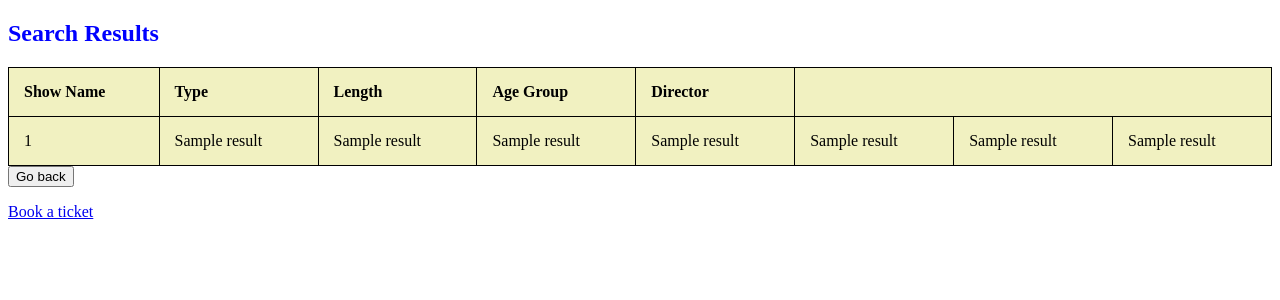
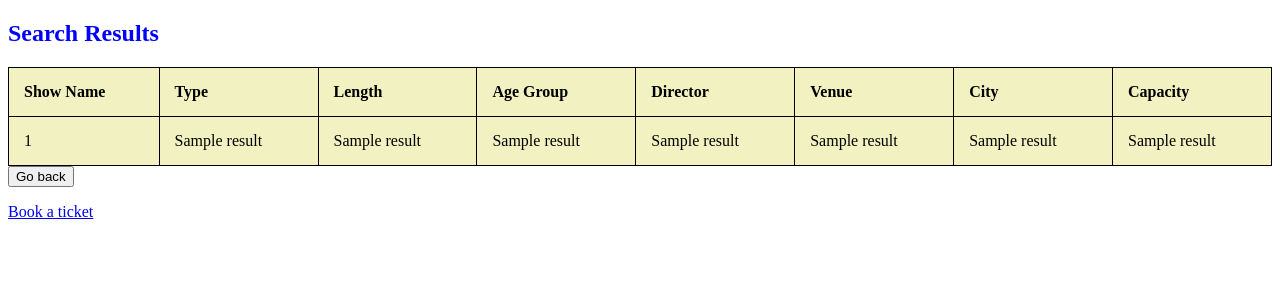
Before and after one commit to JG1109/ticket-master, a Flask app: template templates/results.html in a window 1280 px wide. Shown: the top 300 px of the page. Run offline with Flask 2, Linux system fonts and the light colour scheme; the template is opened without the code that fills it: most values are stand-ins (such as "Sample title", 1, 10 or a date in 2020); parts of the project's set-up code (start-up, migrations or seed data) failed here and were passed over.

Commit message:
Update results.html

```diff
--- a/templates/results.html
+++ b/templates/results.html
@@ -32,6 +32,9 @@ th, td {
     <th>Length</th>
     <th>Age Group</th>
     <th>Director</th>
+    <th>Venue</th>
+    <th>City</th>
+    <th>Capacity</th>
   </tr>
   {% for row_index in range(results|count) %}
   <tr>
```
